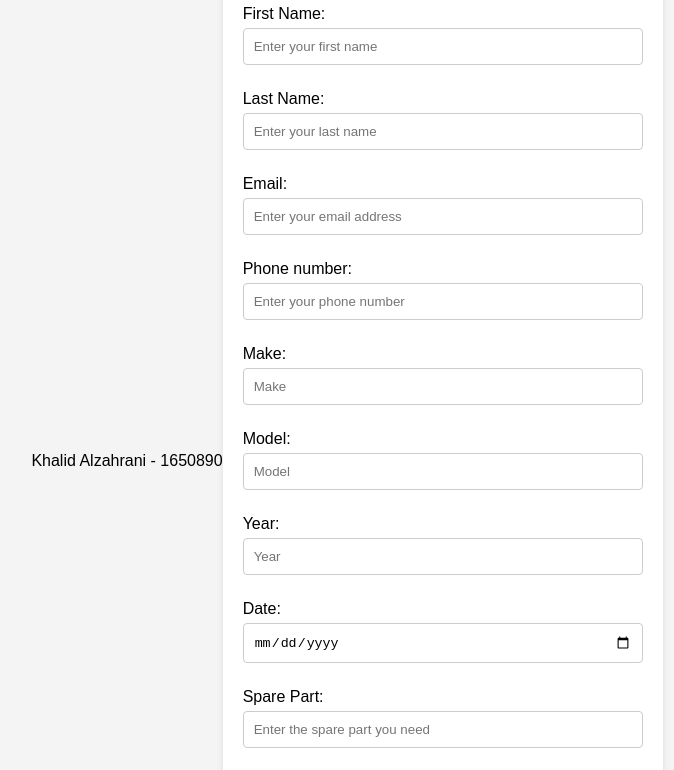
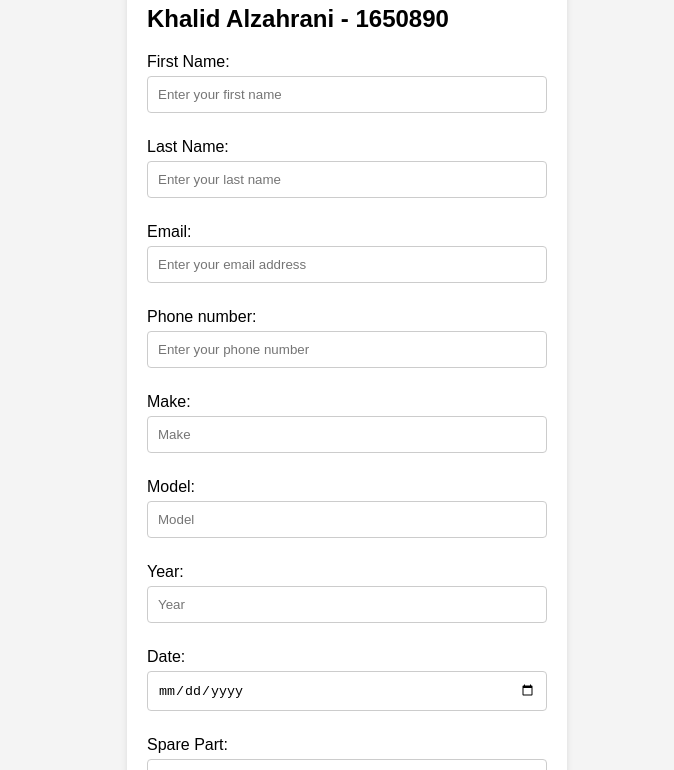
Before and after one commit to Kaywere/CPIT-405_Lab4, a plain HTML site: page index.html in a window 1280 px wide. Shown: the part 130-900 px from the top of the page, without its empty margins (293-967 px from the left). Drawn offline with Linux system fonts and the light colour scheme.

Commit message:
Update index.html

```diff
--- a/index.html
+++ b/index.html
@@ -57,9 +57,10 @@
     </style>
 </head>
 <body>
-<div>Khalid Alzahrani - 1650890</div>
+
     <form>
         <h1>Great Auto Parts - Order Form</h1>
+        <h2>Khalid Alzahrani - 1650890</h2>
 
         <label for="first-name">First Name:</label>
         <input type="text" id="first-name" name="first-name" placeholder="Enter your first name" required>
```
